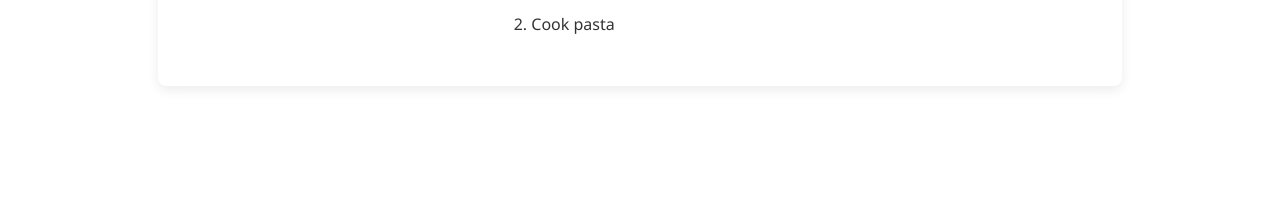
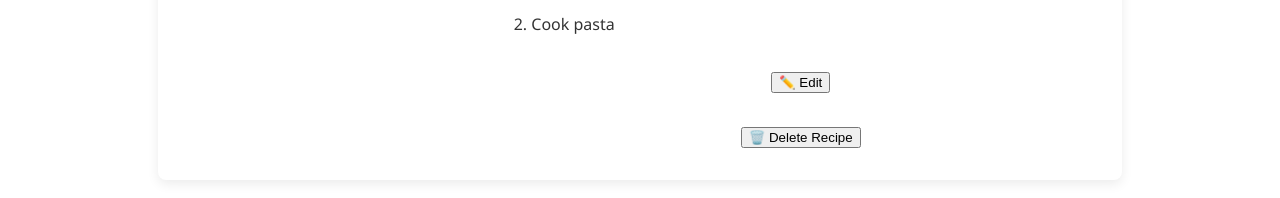
Before and after one commit to tariq-ou/UI_Cooking_Project, an Angular app: page /recipes/1 in a window 1280 px wide. Shown: the part 574-772 px from the top of the page. Built offline with nearby package versions, Linux system fonts and the light colour scheme.

Commit message:
Added in scaffolding for the functionality to delete and edit recipes

```diff
--- a/src/app/app.html
+++ b/src/app/app.html
@@ -3,8 +3,6 @@
 NEXT
 
 
-will neeed to find somewhere to do deletes also
-will need to add an option for editing a recipe also
 mabye add in some methods to actually read from the service now and add into ther classes through interface calls
 design home page ect to look nice - pick ur colours and style - probably get rid of the white background. black and orange colour you have now mabye doesnt sound too bad. or a really low chroma nice clour like pink ect
 
--- a/src/app/app.routes.ts
+++ b/src/app/app.routes.ts
@@ -23,6 +23,7 @@ export const routes: Routes = [
   { path: '', component: HomeComponent },
   { path: 'recipes', component: RecipeListComponent },
   { path: 'add-recipe', component: RecipeNew },
+  { path: 'edit-recipe/:id', component: RecipeNew },
   {
     path: 'recipes/:id',
     loadComponent: () =>
--- a/src/app/components/recipe-detail/recipe-detail.css
+++ b/src/app/components/recipe-detail/recipe-detail.css
@@ -70,3 +70,29 @@
 .back-link:hover {
   text-decoration: underline;
 }
+
+.button-section {
+  margin-top: 2rem;
+  text-align: center;
+}
+
+/*.delete-btn {*/
+/*  background-color: #e63946;*/
+/*  color: white;*/
+/*  border: none;*/
+/*  padding: 0.75rem 1.5rem;*/
+/*  font-size: 1rem;*/
+/*  border-radius: 4px;*/
+/*  cursor: pointer;*/
+/*  transition: background-color 0.2s ease;*/
+/*}*/
+
+.delete-btn:hover {
+  background-color: #d62828;
+  color: white
+}
+
+.edit-btn:hover {
+  background-color: #FFB347;
+  color: white
+}
--- a/src/app/components/recipe-detail/recipe-detail.html
+++ b/src/app/components/recipe-detail/recipe-detail.html
@@ -34,6 +34,15 @@
           </li>
         </ol>
       </div>
+
+      <div class="button-section">
+        <button class="edit-btn" [routerLink]="['/edit-recipe', recipe?.id]">✏️ Edit</button>
+      </div>
+
+      <div class="button-section">
+        <button (click)="confirmDelete()" class="delete-btn">🗑️ Delete Recipe</button>
+      </div>
+
     </div>
   </div>
 </div>
--- a/src/app/components/recipe-detail/recipe-detail.ts
+++ b/src/app/components/recipe-detail/recipe-detail.ts
@@ -10,29 +10,6 @@ import {CommonModule} from '@angular/common';
   standalone: true,
   imports: [CommonModule, RouterLink]
 })
-
-// export class RecipeDetail {
-//   route = inject(ActivatedRoute);
-//   recipeId: number | null = null;
-//
-//   ngOnInit() {
-//     this.recipeId = this.route.snapshot.paramMap.get('id');
-//     // Use this ID to fetch recipe details from API or local state
-//   }
-//
-//   recipe: Recipe = {
-//     id: this.recipeId,
-//     name: 'Spaghetti',
-//     servings: 2,
-//     ingredients: [
-//       { name: 'pasta', amount: 90, unit: 'grams' },
-//       { name: 'tomato', amount: 400, unit: 'ml' }
-//     ],
-//     steps: ['Boil water', 'Cook pasta'],
-//     imageLoc: 'assets/recipeImage/SpagBol.jpg'
-//   };
-// }
-
 
 export class RecipeDetail implements OnInit {
   route = inject(ActivatedRoute);
@@ -65,6 +42,15 @@ export class RecipeDetail implements OnInit {
       };
     } else {
       this.recipe = null; // Optionally handle "not found" here
+    };
+
+  }
+
+  confirmDelete() {
+    const confirmDelete = window.confirm('Are you sure you want to delete this recipe?');
+    if (confirmDelete) {
+      alert('Recipe deleted! (simulated)');
+      window.history.back();
     }
   }
 }
--- a/src/app/components/recipe-new/recipe-new.ts
+++ b/src/app/components/recipe-new/recipe-new.ts
@@ -1,11 +1,57 @@
-import { Component } from '@angular/core';
-import {FormBuilder, FormsModule, Validators} from '@angular/forms';
-import { Router, ActivatedRoute } from '@angular/router';
-import {IngredientForm} from '../form/ingredient-form/ingredient-form';
-import {StepsForm} from '../form/step-form/step-form';
-import {Recipe} from '../../models/recipe.models';
-import {CommonModule} from '@angular/common';
+// import { Component } from '@angular/core';
+// import {FormBuilder, FormsModule, Validators} from '@angular/forms';
+// import { Router, ActivatedRoute } from '@angular/router';
+// import {IngredientForm} from '../form/ingredient-form/ingredient-form';
+// import {StepsForm} from '../form/step-form/step-form';
+// import {Recipe} from '../../models/recipe.models';
+// import {CommonModule} from '@angular/common';
+//
+//
+// @Component({
+//   standalone: true,
+//   selector: 'app-recipe-new',
+//   imports: [FormsModule, IngredientForm, StepsForm],
+//   templateUrl: './recipe-new.html',
+//   styleUrl: './recipe-new.css',
+// })
+// export class RecipeNew {
+//
+//   //recipe: Recipe | null = null;
+//
+//   recipe: Recipe = {
+//     id: 0,
+//     name: '',
+//     servings: 1,
+//     ingredients: [],
+//     steps: [],
+//     imageLoc: ''
+//   };
+//
+//   onImageSelected(event: Event) {
+//     const fileInput = event.target as HTMLInputElement;
+//     const file = fileInput.files?.[0];
+//
+//     if (file) {
+//       const reader = new FileReader();
+//       reader.onload = () => {
+//         this.recipe.imageLoc = reader.result as string; // Base64 preview
+//       };
+//       reader.readAsDataURL(file);
+//     }
+//   }
+//
+//   onSubmit() {
+//     //to probably have the api service class call somehow here
+//   }
+// }
 
+
+import { Component, OnInit, inject } from '@angular/core';
+import { FormsModule } from '@angular/forms';
+import { ActivatedRoute } from '@angular/router';
+import { IngredientForm } from '../form/ingredient-form/ingredient-form';
+import { StepsForm } from '../form/step-form/step-form';
+import { Recipe } from '../../models/recipe.models';
 
 @Component({
   standalone: true,
@@ -14,9 +60,9 @@ import {CommonModule} from '@angular/common';
   templateUrl: './recipe-new.html',
   styleUrl: './recipe-new.css',
 })
-export class RecipeNew {
+export class RecipeNew implements OnInit {
 
-  //recipe: Recipe | null = null;
+  private route = inject(ActivatedRoute);
 
   recipe: Recipe = {
     id: 0,
@@ -27,6 +73,41 @@ export class RecipeNew {
     imageLoc: ''
   };
 
+  // ⭐ Runs when page loads
+  ngOnInit() {
+    const idParam = this.route.snapshot.paramMap.get('id');
+
+    if (!idParam) return; // add mode → keep blank form
+
+    const id = parseInt(idParam, 10);
+
+    // TEMP: mock data (later this comes from RecipeService)
+    if (id === 1) {
+      this.recipe = {
+        id: 1,
+        name: 'Spaghetti',
+        servings: 2,
+        ingredients: [
+          { name: 'pasta', amount: 90, unit: 'grams' },
+          { name: 'tomato', amount: 400, unit: 'ml' }
+        ],
+        steps: ['Boil water', 'Cook pasta'],
+        imageLoc: 'assets/recipeImage/SpagBol.jpg'
+      };
+    }
+
+    if (id === 2) {
+      this.recipe = {
+        id: 2,
+        name: 'Tacos',
+        servings: 2,
+        ingredients: [],
+        steps: ['Cook meat', 'Assemble'],
+        imageLoc: 'assets/recipeImage/Tacos.jpg'
+      };
+    }
+  }
+
   onImageSelected(event: Event) {
     const fileInput = event.target as HTMLInputElement;
     const file = fileInput.files?.[0];
@@ -34,13 +115,21 @@ export class RecipeNew {
     if (file) {
       const reader = new FileReader();
       reader.onload = () => {
-        this.recipe.imageLoc = reader.result as string; // Base64 preview
+        this.recipe.imageLoc = reader.result as string;
       };
       reader.readAsDataURL(file);
     }
   }
 
   onSubmit() {
-    //to probably have the api service class call somehow here
+
+    if (this.recipe.id === 0) {
+      console.log('CREATE recipe', this.recipe);
+      // create endpoint later
+    } else {
+      console.log('UPDATE recipe', this.recipe);
+      // update endpoint later
+    }
+
   }
 }
```
